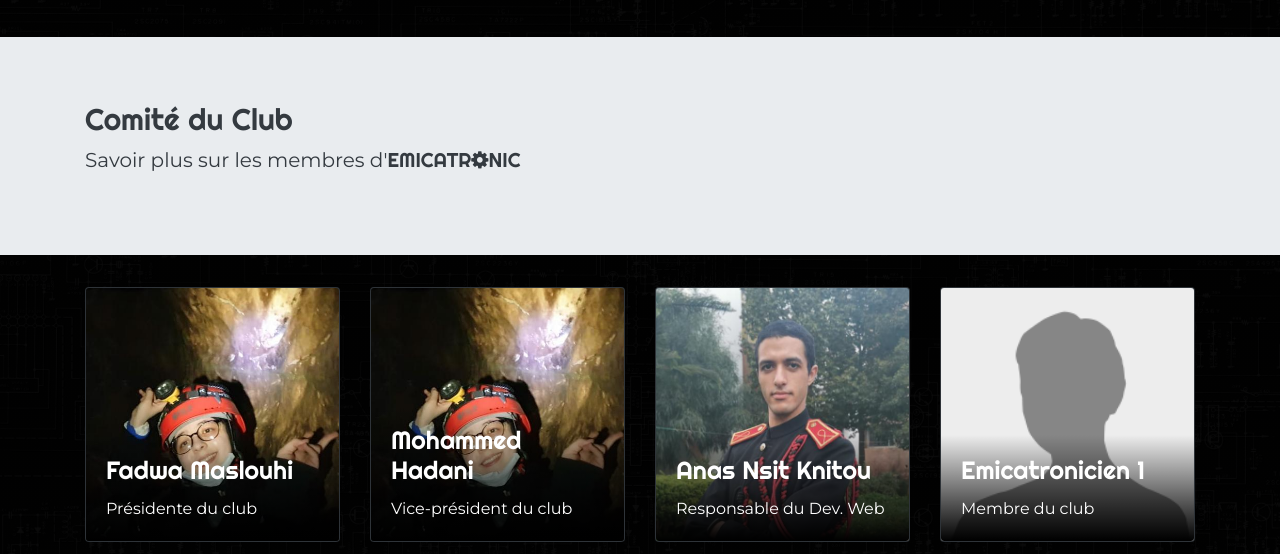
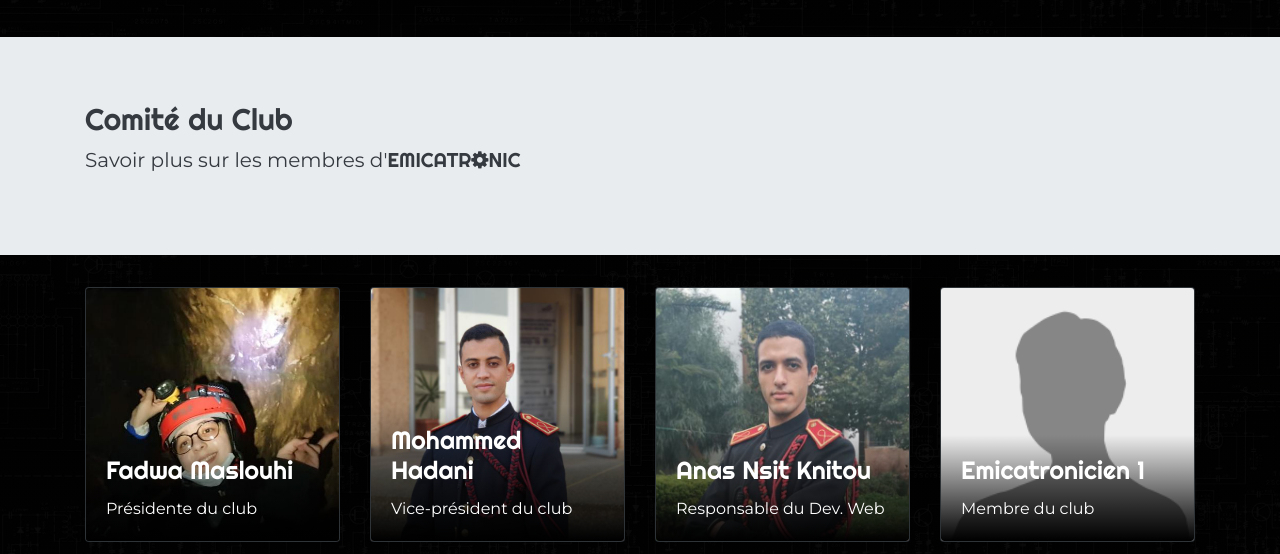
Before and after one commit to chady-cheikhi/site-web-emicatronic, a plain HTML site: page index.html in a window 1280 px wide. Shown: the part 2879-3433 px from the top of the page. Drawn offline with nearby package versions, Linux system fonts and the light colour scheme; some packages are replaced by stand-ins of ours; a script that the page names is missing.

Commit message:
Update index.html

```diff
--- a/index.html
+++ b/index.html
@@ -251,7 +251,7 @@ Retrouvez nous sur :
 			</div>
 			<div class="col-lg-3 col-sm-6">
 			 <div class="card bg-dark text-white">
-  <img class="card-img" src="img/P.jpg" alt="Card image">
+  <img class="card-img" src="img/VP.jpg" alt="Card image">
   <div class="card-img-overlay">
     <h5 class="card-title">Mohammed Hadani</h5>
     <p class="card-text">Vice-président du club</p>
```
